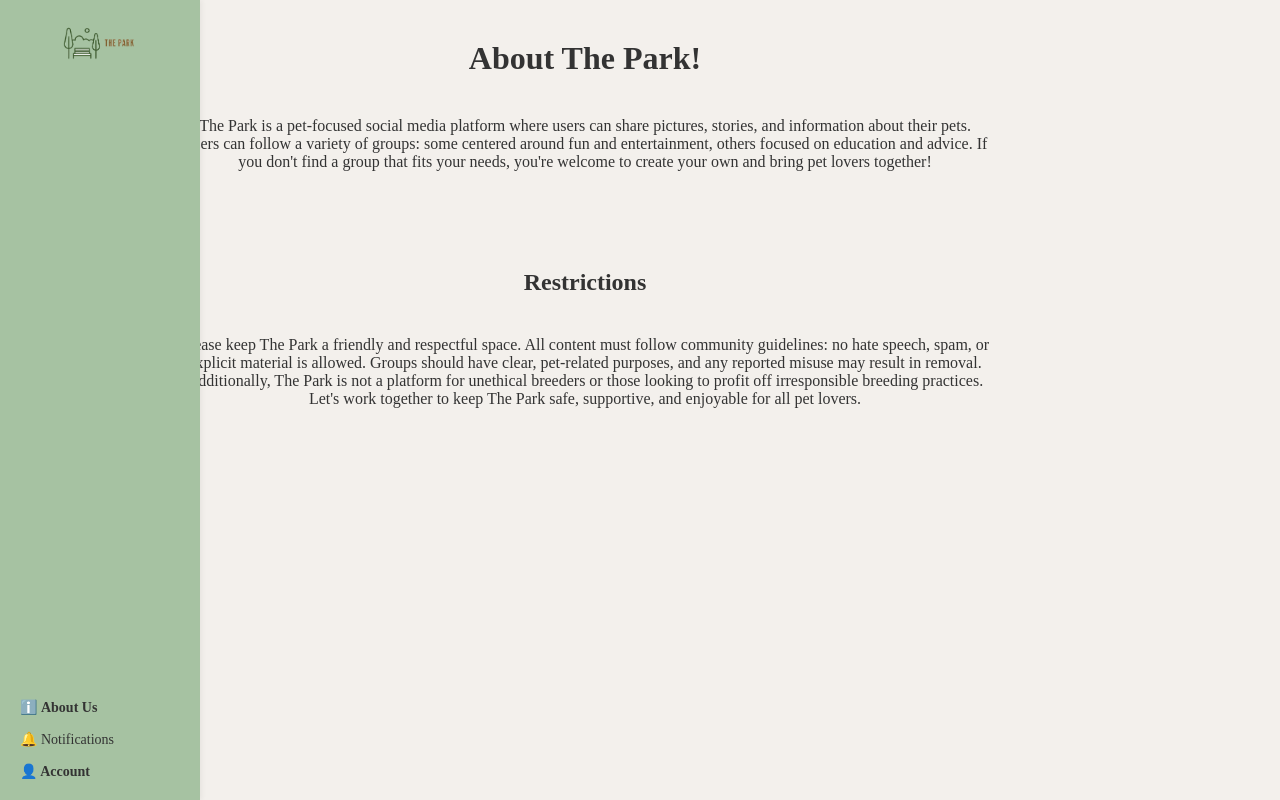
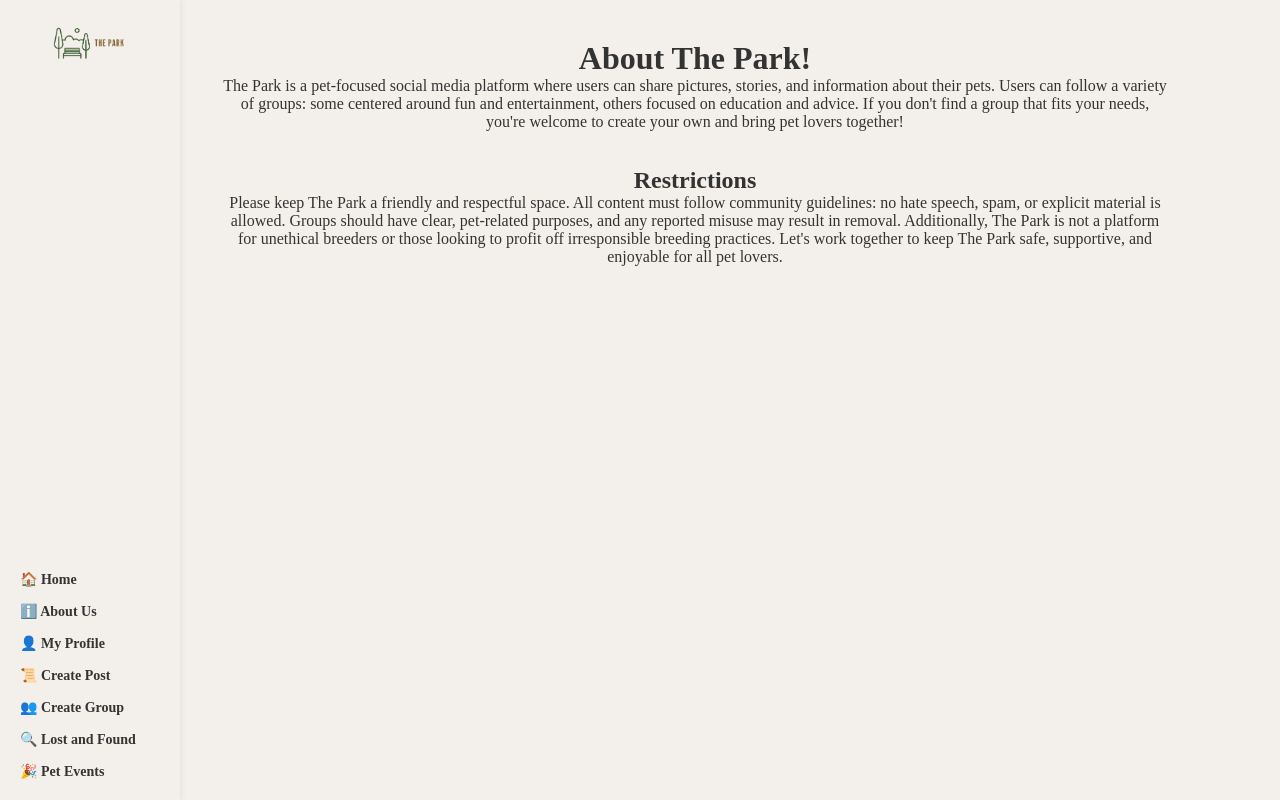
Before and after one commit to Monomyth14/Group1-COSC484, a React (Create React App) app in the folder the-park/: page /About in a window 1280 px wide. Built offline with nearby package versions, Linux system fonts and the light colour scheme.

Commit message:
Update to CSS and JS files
Fixing styling, nav bar, and profile page

```diff
--- a/the-park/src/About.js
+++ b/the-park/src/About.js
@@ -1,28 +1,35 @@
 import React from 'react';
-import './Style/signup.css';
+import { Link, useNavigate } from 'react-router-dom';
+import './Style/About.css';
 import logo from './Images/logo2.png';
-import { Link } from 'react-router-dom';
+
 
 function About() {
+    const navigate = useNavigate();
+
   return (
-    <div className="page-container">
+    <div className="aboutPage-container">
       <div className="sidebar">
         <img src={logo} alt="Tree Logo" />
         <div className="nav">
-            <div>ℹ️ <Link to="/profile">About Us</Link></div>
-            <div>🔔 Notifications</div>
-            <div><Link to="/profile">👤 Account</Link></div>
+            <div onClick={() => navigate('/Main')}>🏠 Home</div>
+            <div onClick={() => navigate('/About')}>ℹ️ About Us</div>
+            <div onClick={() => navigate('/profile')}>👤 My Profile</div>
+            <div onClick={() => navigate('/CreatePost')}>📜 Create Post</div>
+            <div onClick={() => navigate('/GroupSignup')}>👥 Create Group</div>
+            <div onClick={() => navigate('/LostAndFound')}>🔍 Lost and Found</div>
+            <div onClick={() => navigate('/PetEvents')}>🎉 Pet Events</div>
         </div>
       </div>
 
-      <div className="main">
+      <div className="main-about">
         <h1>About The Park!</h1>
         <p>
           The Park is a pet-focused social media platform where users can share pictures, stories, and information about their pets.
           Users can follow a variety of groups: some centered around fun and entertainment, others focused on education and advice.
           If you don't find a group that fits your needs, you're welcome to create your own and bring pet lovers together!
         </p>
-        <br />
+        <br /> <br />
         <h2>Restrictions</h2>
         <p>
           Please keep The Park a friendly and respectful space. All content must follow community guidelines: no hate speech, spam,
--- a/the-park/src/App.js
+++ b/the-park/src/App.js
@@ -90,16 +90,16 @@ function AppRoutes() {
   return (
     <Routes>
       <Route path="/" element={<Home />} />
-      <Route path="/main" element={<Main />} />
-      <Route path="/lost" element={<LostAndFound />} />
-      <Route path="/signup" element={<ProfileSignup />} />
-      <Route path="/groupSignup" element={<CreateGroup/>} />
+      <Route path="/Main" element={<Main />} />
+      <Route path="/LostAndFound" element={<LostAndFound />} />
+      <Route path="/ProfileSignup" element={<ProfileSignup />} />
+      <Route path="/GroupSignup" element={<CreateGroup/>} />
       <Route path="/groupPage" element={<groupPage/>}/>
       <Route path="/profile" element={<Profile />} />
-      <Route path="/edit-profile" element={<EditProfilePage />} />
-      <Route path="/about" element={<About />} />
-      <Route path="/post" element={<CreatePost />} />
-      <Route path="/petevents" element={<PetEvents />} />
+      <Route path="/EditProfilePage" element={<EditProfilePage />} />
+      <Route path="/About" element={<About />} />
+      <Route path="/CreatePost" element={<CreatePost />} />
+      <Route path="/PetEvents" element={<PetEvents />} />
     </Routes>
   );
 }
--- a/the-park/src/CreatePost.js
+++ b/the-park/src/CreatePost.js
@@ -35,12 +35,13 @@ function CreatePost() {
       <div className="sidebar">
         <img src={logo} alt="Logo" />
         <div className="nav">
-          <div>🏠 <Link to="/Main">Home</Link></div>
-          <div>👤 <Link to="/profile">My Profile</Link></div>
-          <div>📜 <Link to="/post">Create Post</Link></div>
-          <div>👥 <Link to="/groupSignup">Create Group</Link></div>
-          <div>🔍 <Link to="/lost">Lost and Found</Link></div>
-          <div>🎉 <Link to="/petevents">Pet Events</Link></div>
+            <div onClick={() => navigate('/Main')}>🏠 Home</div>
+            <div onClick={() => navigate('/About')}>ℹ️ About Us</div>
+            <div onClick={() => navigate('/profile')}>👤 My Profile</div>
+            <div onClick={() => navigate('/CreatePost')}>📜 Create Post</div>
+            <div onClick={() => navigate('/GroupSignup')}>👥 Create Group</div>
+            <div onClick={() => navigate('/LostAndFound')}>🔍 Lost and Found</div>
+            <div onClick={() => navigate('/PetEvents')}>🎉 Pet Events</div>
         </div>
       </div>
 
--- a/the-park/src/GroupSignup.js
+++ b/the-park/src/GroupSignup.js
@@ -51,12 +51,13 @@ const GroupSignup = () => {
       <div className="sidebar">
         <img src={logo} alt="Logo" />
         <div className="nav">
-          <div>🏠 <Link to="/Main">Home</Link></div>
-          <div>👤 <Link to="/profile">My Profile</Link></div>
-          <div>📜 <Link to="/post">Create Post</Link></div>
-          <div>👥 <Link to="/groupSignup">Create Group</Link></div>
-          <div>🔍 <Link to="/lost">Lost and Found</Link></div>
-          <div>🎉 <Link to="/petevents">Pet Events</Link></div>
+          <div onClick={() => navigate('/Main')}>🏠 Home</div>
+            <div onClick={() => navigate('/About')}>ℹ️ About Us</div>
+            <div onClick={() => navigate('/profile')}>👤 My Profile</div>
+            <div onClick={() => navigate('/CreatePost')}>📜 Create Post</div>
+            <div onClick={() => navigate('/GroupSignup')}>👥 Create Group</div>
+            <div onClick={() => navigate('/LostAndFound')}>🔍 Lost and Found</div>
+            <div onClick={() => navigate('/PetEvents')}>🎉 Pet Events</div>
         </div>
       </div>
 
--- a/the-park/src/Main.js
+++ b/the-park/src/Main.js
@@ -16,15 +16,16 @@ function Main() {
     <div className="page-container">
       <div className="sidebar">
         <img src={logo} alt="Logo" />
-        <div className="nav">
-          <div>ℹ️ <Link to="/about">About Us</Link></div>
-          <div>👤 <Link to="/profile">My Profile</Link></div>
-          <div>📜 <Link to="/post">Create Post</Link></div>
-          <div>👥 <Link to="/groupSignup">Create Group</Link></div>
-          <div>🔍 <Link to="/lost">Lost and Found</Link></div>
-          <div>🎉 <Link to="/petevents">Pet Events</Link></div>
-        </div>
-      </div>
+          <div className="nav">
+            <div onClick={() => navigate('/Main')}>🏠 Home</div>
+            <div onClick={() => navigate('/About')}>ℹ️ About Us</div>
+            <div onClick={() => navigate('/profile')}>👤 My Profile</div>
+            <div onClick={() => navigate('/CreatePost')}>📜 Create Post</div>
+            <div onClick={() => navigate('/GroupSignup')}>👥 Create Group</div>
+            <div onClick={() => navigate('/LostAndFound')}>🔍 Lost and Found</div>
+            <div onClick={() => navigate('/PetEvents')}>🎉 Pet Events</div>
+          </div>
+    </div>
 
       <div className="main-content">
         <h1 className="profile-title">Welcome to The Park!</h1>
@@ -46,9 +47,8 @@ function Main() {
 
       <div className="profile-actions">
         <h3>Profile Actions</h3>
-        <button>Edit Profile</button>
+        <button onClick={() => navigate('/EditProfilePage')}>Edit Profile</button>
         <button onClick={handleLogout}>Log Out</button>
-        <button onClick={() => navigate('/signup')}>Sign Out</button>
       </div>
     </div>
   );
--- /dev/null
+++ b/the-park/src/Style/About.css
@@ -0,0 +1,12 @@
+.main-about {
+  margin-left: 180px;
+  padding: 40px;
+  width: calc(100% - 250px);
+  overflow-y: auto;
+  text-align: center;
+}
+
+.aboutPage-container {
+  display: flex;
+  height: 100vh;
+}
--- a/the-park/src/Style/profile.css
+++ b/the-park/src/Style/profile.css
@@ -1,3 +1,8 @@
+* {
+  box-sizing: border-box;
+  font-family: serif;
+}
+
 body {
   margin: 0;
   font-family: Arial, sans-serif;
@@ -12,9 +17,22 @@ body {
   overflow: hidden;
 }
 
+.main-content {
+  flex-grow: 1;
+  text-align: center;
+  overflow-y: auto;
+  padding: 40px;
+  margin-left: 180px;
+  margin-right: 180px;
+  background-color: #fef9f4;
+  position: relative;
+  z-index: 1;
+}
+
+
 .sidebar {
-  width: 180px;
-  background-color: #a6c2a2;
+  width: 180px !important;
+  background-color: transparent !important;
   padding: 20px;
   display: flex;
   flex-direction: column;
@@ -23,7 +41,7 @@ body {
   left: 0;
   top: 0;
   height: 100vh;
-  overflow-y: auto;
+  z-index: 2;
 }
 
 .sidebar img {
@@ -44,33 +62,20 @@ body {
   flex-direction: column;
   gap: 15px;
   font-size: 14px;
+  cursor: pointer;
 }
 
-.nav a {
-  text-decoration: none;
+.nav div {
   color: #333;
-  font-weight: bold;
+  font-weight: bold !important;
 }
 
-.nav a:hover {
-  color: #1a5d1a;
+.nav div:hover {
+  color: #7EAD83 !important;
 }
 
 .nav a:visited {
   color: #333;
-}
-
-.main {
-  margin-left: 180px;
-  margin-right: 250px;
-  padding: 40px;
-  box-sizing: border-box;
-  height: 100vh;
-  overflow-y: auto;
-  width: calc(100% - 430px);
-  display: flex;
-  flex-direction: column;
-  gap: 40px;
 }
 
 .profile-header {
@@ -85,13 +90,23 @@ body {
   justify-content: space-around;
 }
 
-.avatar-placeholder {
-  width: 120px;
-  height: 120px;
+.avatar {
+  width: 160px;
+  height: 160px;
+  border-radius: 50%;
+  overflow: hidden;
   background-color: #ccc;
-  border-radius: 50%;
   flex-shrink: 0;
 }
+
+.profileAvatar {
+  width: 100% !important;
+  height: 100% !important;
+  object-fit: cover !important;
+  display: block;
+  margin: auto !important;
+}
+
 
 .profile-details {
   flex-grow: 1;
@@ -122,7 +137,8 @@ body {
 }
 
 .profile-posts {
-  background-color: #ffffff;
+  background-color: transparent !important;
+  margin-top: 20px;
   padding: 30px;
   border-radius: 12px;
   box-shadow: 0 0 10px rgba(0, 0, 0, 0.05);
@@ -147,22 +163,24 @@ body {
 
 .post-placeholder {
   width: 100%;
-  height: 100px;
-  background-color: #eee;
+  background-color: transparent !important;
   border-radius: 8px;
-  margin-top: 10px;
+  text-align: center;
+  align-content: center;
+  margin: auto;
 }
 
 .profile-actions {
-  width: 250px;
-  background-color: #fefefe;
+  width: 180px;
+  background-color: transparent !important;
   padding: 20px;
   position: fixed;
   top: 0;
   right: 0;
-  height: 100vh;
-  border-left: 1px solid #ddd;
-  overflow: hidden;
+  height: 100%;
+  overflow-y: auto;
+  z-index: 2;
+  border: none !important;
 }
 
 .profile-actions h3 {
@@ -175,15 +193,15 @@ body {
   width: 100%;
   padding: 10px;
   margin-bottom: 10px;
-  background-color: white;
-  border: 1px solid #ccc;
+  background-color: #3E5B3F !important;
+  border: none !important;
   border-radius: 8px;
   cursor: pointer;
   font-size: 14px;
 }
 
 .profile-actions button:hover {
-  background-color: #3b7a57;
+  background-color: #7EAD83 !important;
   color: white;
 }
 
--- a/the-park/src/Style/signup.css
+++ b/the-park/src/Style/signup.css
@@ -15,7 +15,7 @@ html, body {
   padding: 40px;
   padding-left: 0px;
   text-align: center;
-  width: calc(100vw - 180px);
+  width: 100%;
   max-width: 100%;
   overflow-y: auto;
 }
--- a/the-park/src/profile.js
+++ b/the-park/src/profile.js
@@ -2,6 +2,7 @@ import React, { useEffect, useState } from 'react';
 import { Link, useNavigate } from 'react-router-dom';
 import './Style/profile.css';
 import logo from './Images/logo2.png';
+import pawPlaceholder from './Images/pawPlaceholder.png';
 
 function Profile() {
   const navigate = useNavigate();
@@ -10,19 +11,25 @@ function Profile() {
   useEffect(() => {
     const fetchUser = async () => {
       const userId = localStorage.getItem('userId');
-      if (!userId) return;
-
-      try {
+      if (!userId) {
+        alert("User not logged in. Redirecting to home page.");
+        navigate('/');
+        return;
+      } try {
         const response = await fetch(`http://localhost:5001/api/user/profile/${userId}`);
+        if (!response.ok) {
+          throw new Error('User data not found');
+        }
         const data = await response.json();
         setUserData(data);
       } catch (err) {
         console.error('Failed to fetch user data', err);
+        alert("Failed to load profile. Please try again later.");
       }
     };
 
     fetchUser();
-  }, []);
+  }, [navigate]);
 
   const handleLogout = () => {
     localStorage.removeItem('userId');
@@ -35,19 +42,22 @@ function Profile() {
     <div className="page-container">
       <div className="sidebar">
         <img src={logo} alt="Logo" />
-        <h1>The Park</h1>
         <div className="nav">
-          <div>ℹ️ <Link to="/about">About Us</Link></div>
-          <div>👤 <Link to="/profile">My Profile</Link></div>
-          <div>👥 <Link to="/group_profile">Group Profile</Link></div>
-          <div>🔍 <Link to="/lost">Lost and Found</Link></div>
-          <div>🎉 <Link to="/petevents">Pet Events</Link></div>
+            <div onClick={() => navigate('/Main')}>🏠 Home</div>
+            <div onClick={() => navigate('/About')}>ℹ️ About Us</div>
+            <div onClick={() => navigate('/profile')}>👤 My Profile</div>
+            <div onClick={() => navigate('/CreatePost')}>📜 Create Post</div>
+            <div onClick={() => navigate('/GroupSignup')}>👥 Create Group</div>
+            <div onClick={() => navigate('/LostAndFound')}>🔍 Lost and Found</div>
+            <div onClick={() => navigate('/PetEvents')}>🎉 Pet Events</div>
         </div>
       </div>
 
       <div className="main-content">
         <div className="profile-header">
-          <div className="avatar-placeholder"></div>
+          <div className="avatar">
+            <img src={userData.avatar || pawPlaceholder} alt="User Avatar" className="profileAvatar" />
+          </div>
           <div className="profile-details">
             <h1>@{userData.username}</h1>
             <p><strong>Name:</strong> {userData.profilename}</p>
@@ -61,9 +71,14 @@ function Profile() {
             <div className="groups-info">
               <strong>Groups Owned:</strong>
               <ul>
-                {userData.groupsOwned.map(group => (
-                  <li key={group._id}>{group.groupName}</li>
-                ))}
+                {userData.groupsOwned && userData.groupsOwned.length > 0 ? (
+                  userData.groupsOwned.map(group => (
+                    <li key={group._id}>{group.groupName}</li>
+                  ))
+                ) : (
+                  <li><br></br>No groups owned. <br></br>
+                    Start a group today!</li>
+                )}
               </ul>
             </div>
           </div>
@@ -71,15 +86,22 @@ function Profile() {
 
         <div className="profile-posts">
           <h2>Posts</h2>
-          <div className="post-placeholder">No posts yet.</div>
+          {userData.posts && userData.posts.length > 0 ? (
+            userData.posts.map((post, index) => (
+              <div key={index} className="post">
+                <p>{post.content}</p>
+              </div>
+            ))
+          ) : (
+            <div className="post-placeholder">Share your first post today!</div>
+          )}
         </div>
       </div>
 
       <div className="profile-actions">
         <h3>Profile Actions</h3>
-        <button>Edit Profile</button>
+        <button onClick={() => navigate('/EditProfilePage')}>Edit Profile</button>
         <button onClick={handleLogout}>Log Out</button>
-        <button onClick={() => navigate('/signup')}>Sign Up</button>
       </div>
     </div>
   );
```
